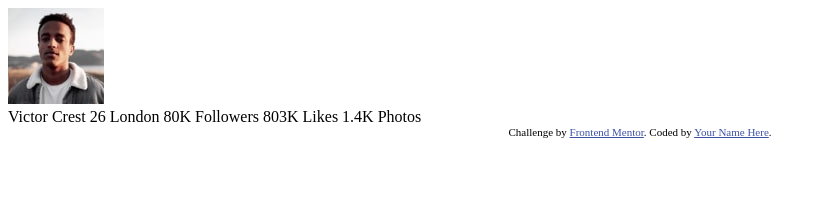
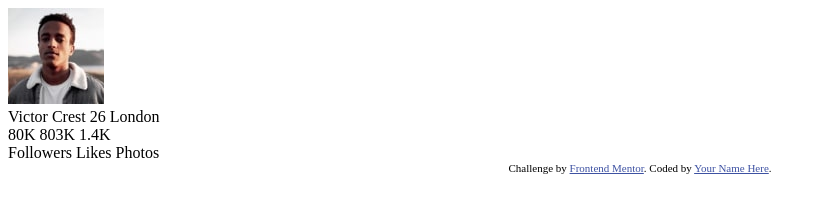
Before and after one commit to RebecaFreitass/Profile-card-component, a plain HTML site: page index.html in a window 1280 px wide. Shown: the whole page, without its empty margins (0-826 px from the left). Drawn offline with Linux system fonts and the light colour scheme.

Commit message:
Update index.html

```diff
--- a/index.html
+++ b/index.html
@@ -23,12 +23,18 @@
       Victor Crest
       26
       London
-      80K
-      Followers
-      803K
-      Likes
-      1.4K
-      Photos
+      <div class="numbers">
+        <div class="ks">
+          80K
+          803K
+          1.4K
+        </div>
+        <div class="names">
+          Followers
+          Likes
+          Photos
+        </div>
+      </div>
     </article>
   </main>
   <div class="attribution">
```
